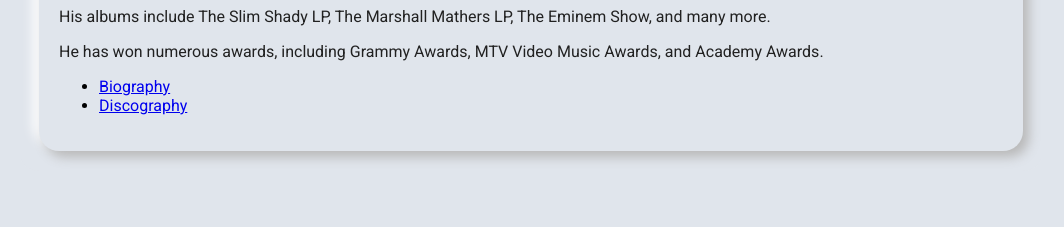
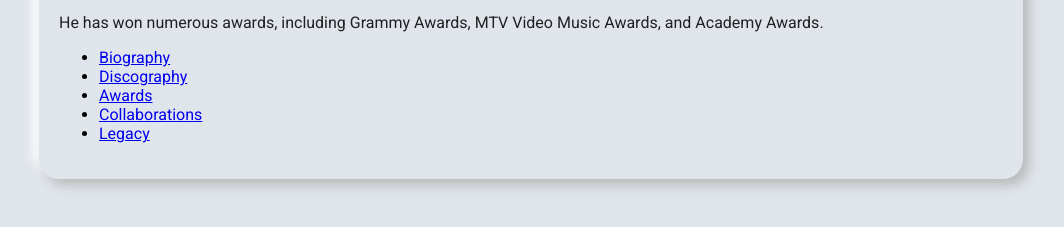
Before and after one commit to Abtin0/abtin0.github.io, a plain HTML site: page index.html in a window 1280 px wide. Shown: the part 389-616 px from the top of the page, without its empty margins (109-1173 px from the left). Drawn offline with Linux system fonts and the light colour scheme.

Commit message:
Update index.html

```diff
--- a/index.html
+++ b/index.html
@@ -19,8 +19,12 @@
                     <ul>
                         <li><a href="biography.html">Biography</a></li>
                         <li><a href="discography.html">Discography</a></li>
+                        <li><a href="awards.html">Awards</a></li>
+                        <li><a href="collaborations.html">Collaborations</a></li>
+                        <li><a href="legacy.html">Legacy</a></li>
                     </ul>
                 </nav>
+
             </div>
         </div>
     </div>
```
